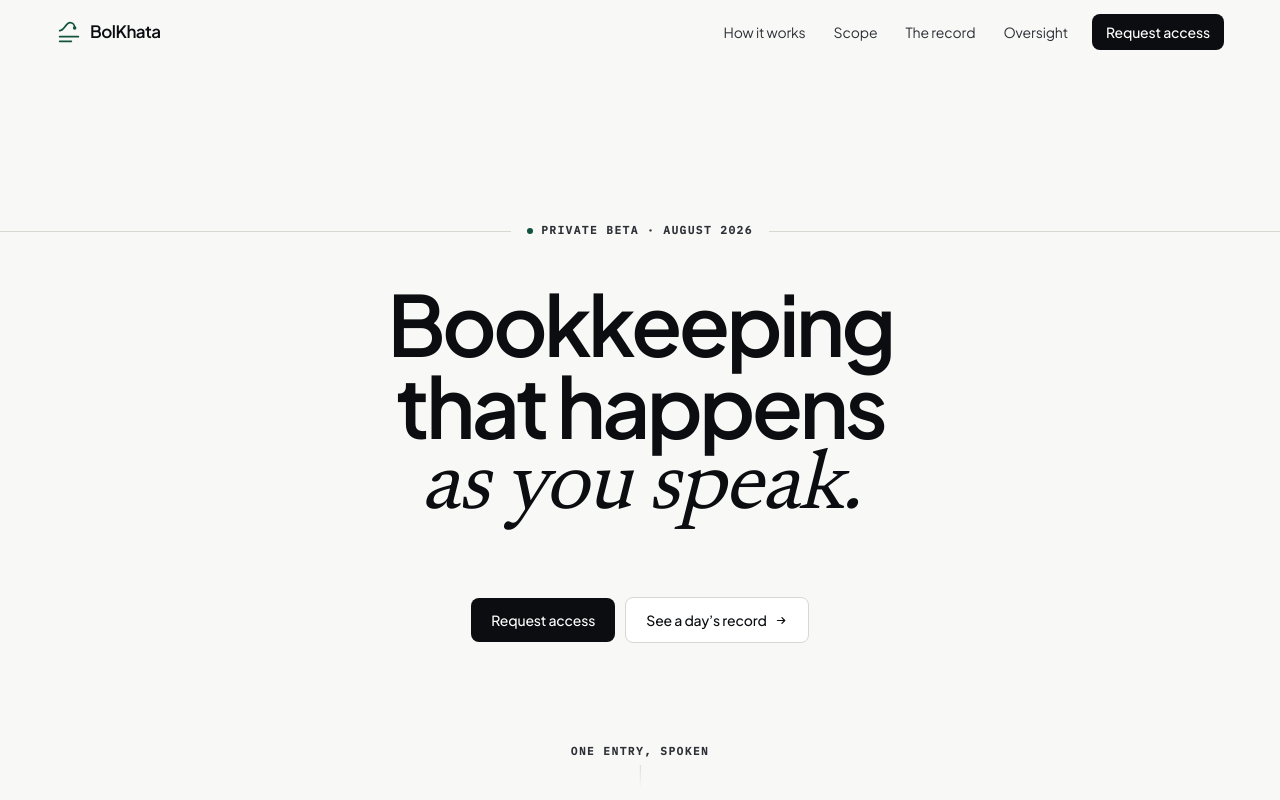
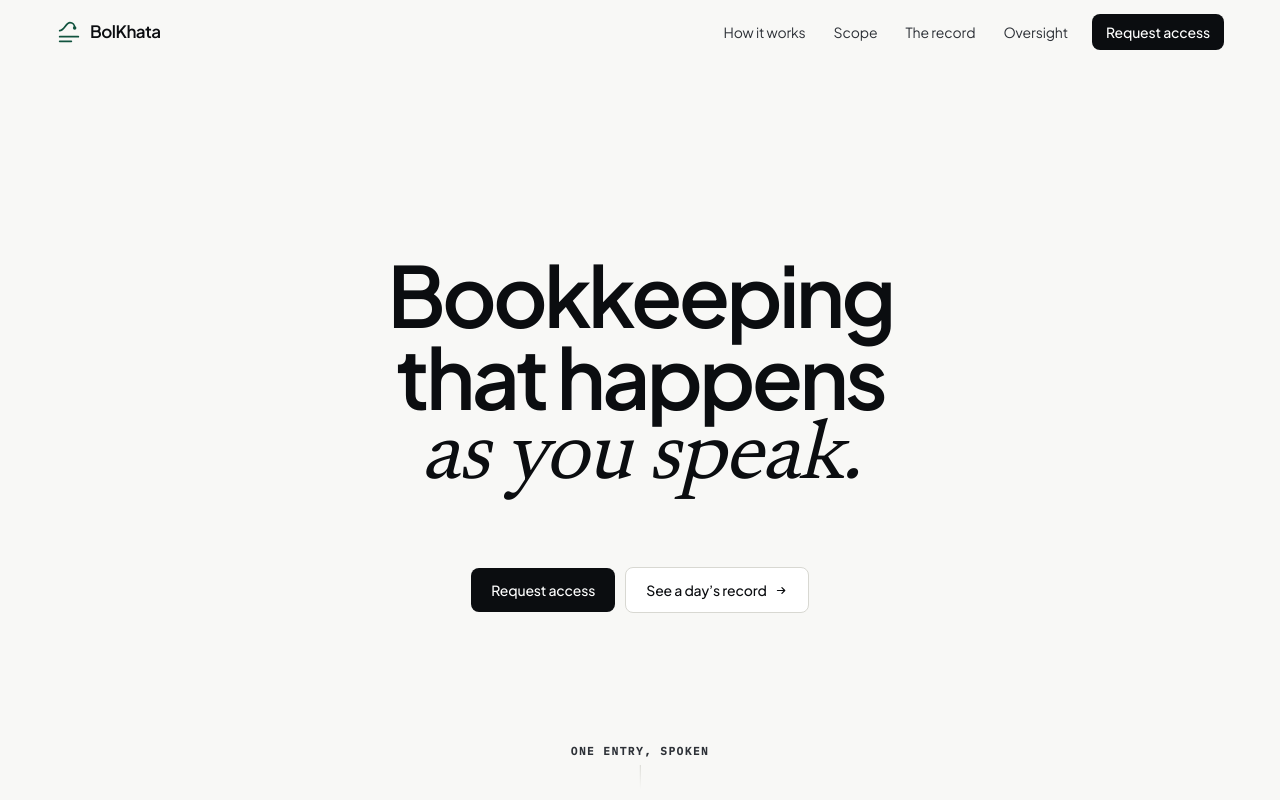
Before and after one commit to trojan-pk/BolKhata-Display-Site, a Next.js app: page / in a window 1280 px wide. Shown: the top 800 px of the page. Built offline with nearby package versions, Linux system fonts and the light colour scheme.

Commit message:
Remove Private Beta status marker and rule from Hero section

```diff
--- a/components/Hero.tsx
+++ b/components/Hero.tsx
@@ -46,25 +46,7 @@ export default function Hero() {
         {...cascade}
         className="flex w-full max-w-[52rem] flex-col items-center"
       >
-        {/* ---- status marker, sitting on a full-bleed rule --------------- */}
-        <motion.div
-          variants={rise}
-          className="relative mb-11 flex w-full items-center justify-center"
-        >
-          <span
-            aria-hidden="true"
-            /* w-screen breaks out of the centred column so the rule reaches
-               both edges of the viewport, not just this container */
-            className="absolute top-1/2 left-1/2 h-px w-screen -translate-x-1/2 bg-line"
-          />
-          <p className="label relative flex items-center gap-2 bg-ground px-4">
-            <span
-              aria-hidden="true"
-              className="size-1.5 animate-live rounded-full bg-accent"
-            />
-            Private beta · August 2026
-          </p>
-        </motion.div>
+
 
         <h1 className="mb-7 text-center">
           <span className={lineMask}>
```
Also changed, not shown: page.html (+1 -1 lines).
